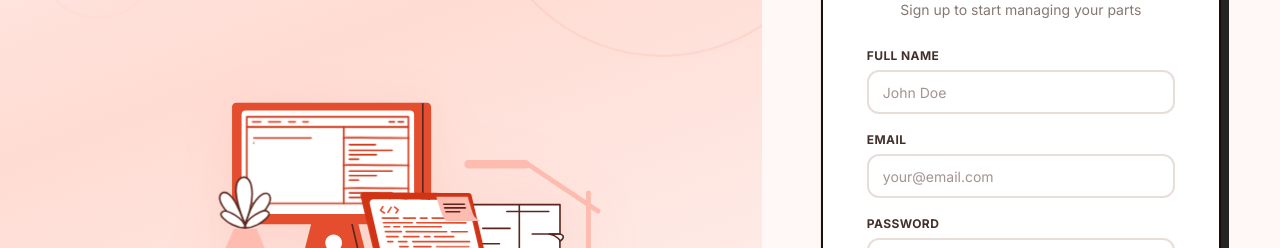
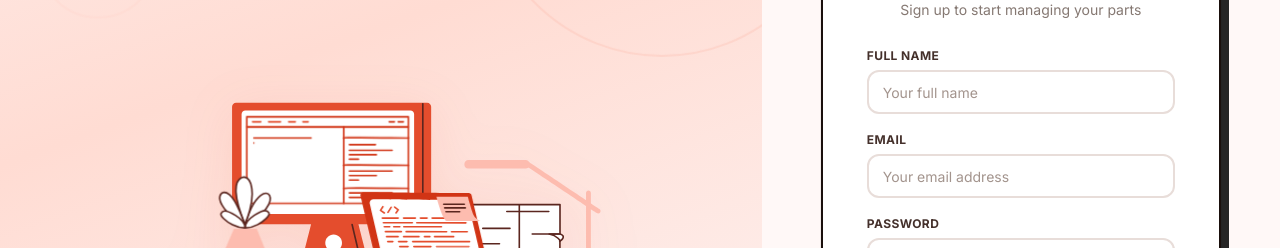
Before and after one commit to vehicle-partscw/vehicle-parts-web, a React (Vite) app: page /login in a window 1280 px wide. Both pictures are taken after a click on the button "Register". Shown: the part 214-462 px from the top of the page. Built offline with nearby package versions, Linux system fonts and the light colour scheme.

Commit message:
fix signup form placeholders

```diff
--- a/src/pages/auth/LoginPage.tsx
+++ b/src/pages/auth/LoginPage.tsx
@@ -291,7 +291,7 @@ const LoginPage = () => {
                   <input
                     className="form-input"
                     type="text"
-                    placeholder="John Doe"
+                    placeholder="Your full name"
                     {...registerSignup('fullName')}
                   />
                   {registerErrors.fullName && (
@@ -304,7 +304,7 @@ const LoginPage = () => {
                   <input
                     className="form-input"
                     type="email"
-                    placeholder="your@email.com"
+                    placeholder="Your email address"
                     {...registerSignup('email')}
                   />
                   {registerErrors.email && (
```
